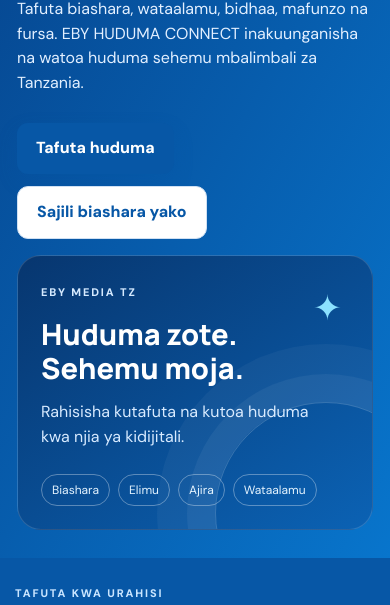
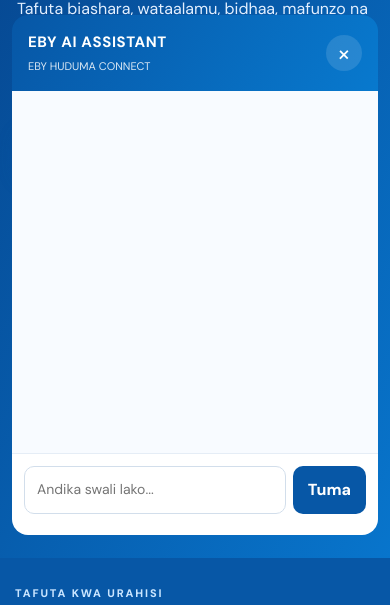
Before and after one commit to mosesebson-jpg/eby-huduma-connect, a plain HTML site: page index.html in a window 390 px wide. Shown: the part 224-829 px from the top of the page. Drawn offline with nearby package versions, Linux system fonts and the light colour scheme; no server answers.

Commit message:
Update styles.css

```diff
--- a/styles.css
+++ b/styles.css
@@ -651,3 +651,32 @@ bottom:76px!important;
 /* Business photo gallery action */
 .business-gallery-button{display:inline-flex;align-items:center;justify-content:center;gap:8px;margin:4px 0 16px;padding:11px 16px;border:1px solid #cfe0f4;border-radius:12px;background:#edf5ff;color:#0757a6;font-weight:700;font-size:14px;font-family:inherit;cursor:pointer}
 .business-gallery-button:active{transform:scale(.98)}
+/* EBY AI MOBILE FINAL FIX */
+@media(max-width:760px){
+  #ebyAiPanel{
+    position:fixed!important;
+    width:min(370px,calc(100vw - 24px))!important;
+    max-width:370px!important;
+    height:min(520px,calc(100dvh - 130px))!important;
+    max-height:calc(100dvh - 130px)!important;
+    right:12px!important;
+    left:auto!important;
+    bottom:85px!important;
+    top:auto!important;
+    box-sizing:border-box!important;
+    display:flex!important;
+    flex-direction:column!important;
+    overflow:hidden!important;
+  }
+
+  #ebyAiPanel .eby-ai-form{
+    width:100%!important;
+    box-sizing:border-box!important;
+    flex:none!important;
+  }
+
+  #ebyAiPanel .eby-ai-form input{
+    min-width:0!important;
+    flex:1!important;
+  }
+}
```
